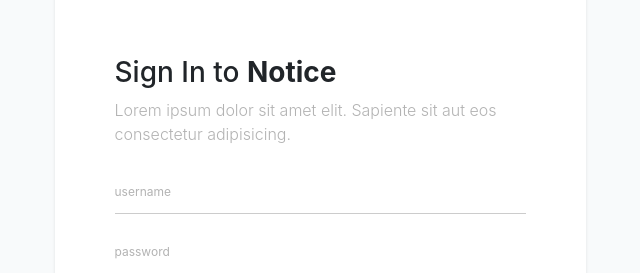
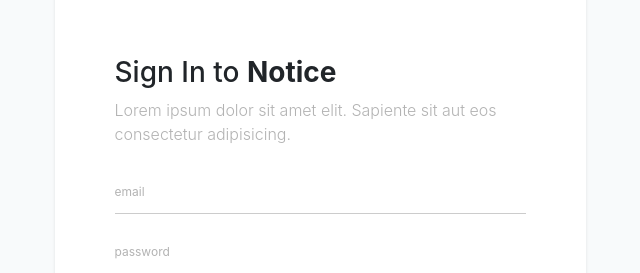
Before and after one commit to CPNV-ES/notice, a React (Create React App) app: page / in a window 1280 px wide. Shown: the part 116-389 px from the top of the page, without its empty margins (320-960 px from the left). Built offline with nearby package versions, Linux system fonts and the light colour scheme; a web font is replaced by a local one.

Commit message:
Change input from username to email

```diff
--- a/src/components/LoginForm.js
+++ b/src/components/LoginForm.js
@@ -18,7 +18,7 @@
                 </p>
             </div>
             <Form action="#" method="post">
-                <Input name="username" className="first" type="text" />
+                <Input name="email" className="first" type="email" />
                 <Input name="password" className="last mb-4" type="password" />
                 <div class="d-flex mb-5 align-items-center">
                     <Checkbox text="Remember me" checked />
```
